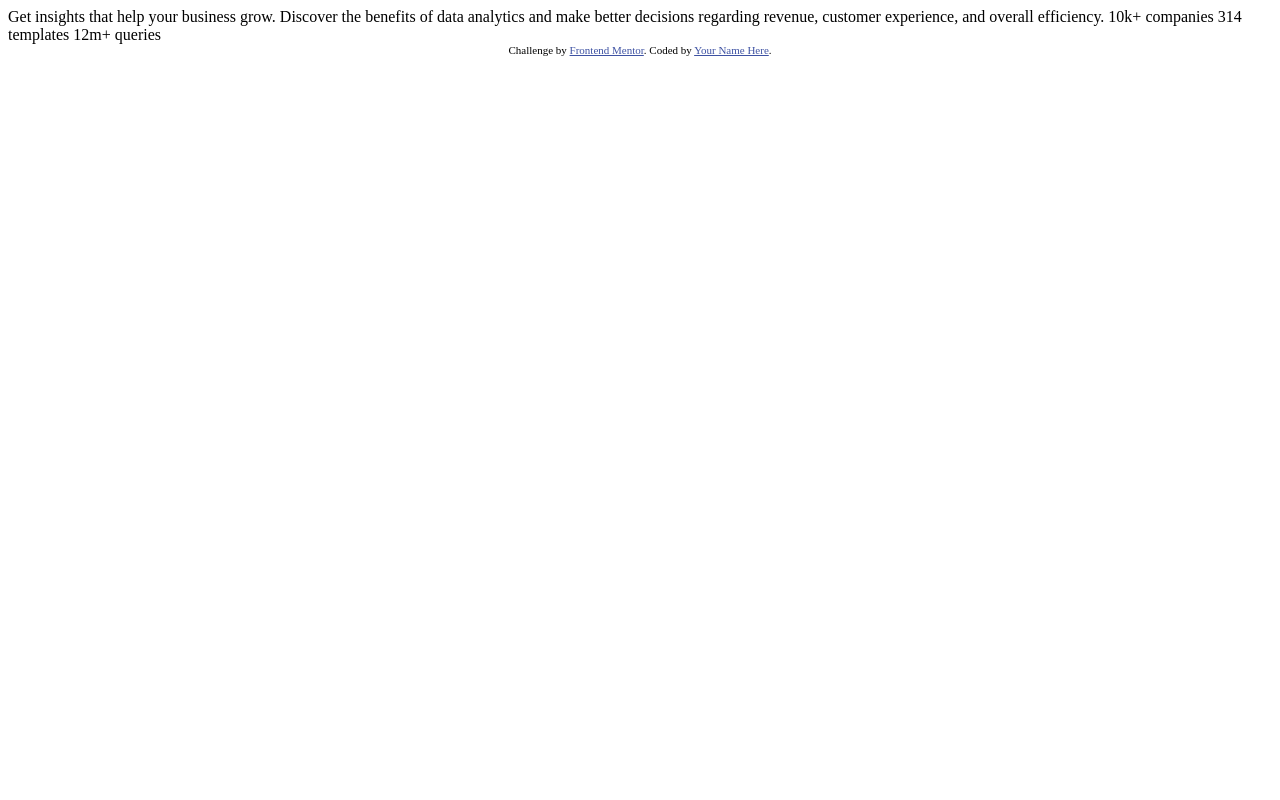
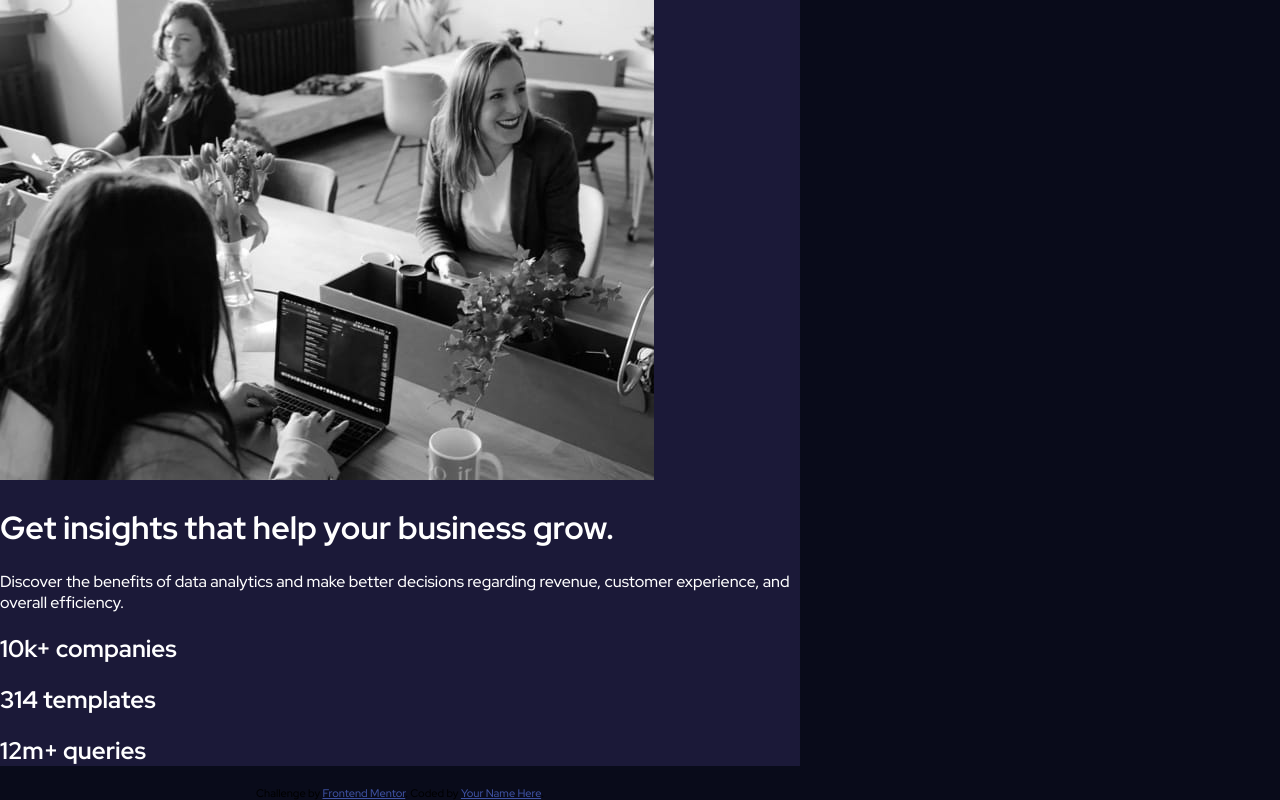
Before and after one commit to jabrayilzadeali/Stats-preview-card-component-by-frontendmentor, a plain HTML site: page index.html in a window 1280 px wide. Drawn offline with Linux system fonts and the light colour scheme.

Commit message:
index.html and style.css added
index.html
- finished html

css
- base css colors
- some style

```diff
--- a/index.html
+++ b/index.html
@@ -5,8 +5,18 @@
   <meta name="viewport" content="width=device-width, initial-scale=1.0"> <!-- displays site properly based on user's device -->
 
   <link rel="icon" type="image/png" sizes="32x32" href="./images/favicon-32x32.png">
+	<link rel="stylesheet" href="style/style.css">
+
+<link rel="preconnect" href="https://fonts.googleapis.com">
+<link rel="preconnect" href="https://fonts.gstatic.com" crossorigin>
+<link href="https://fonts.googleapis.com/css2?family=Inter:wght@400;700&family=Overpass:wght@400;700&family=Red+Hat+Display:wght@500;700;900&display=swap" rel="stylesheet">
+<link rel="preconnect" href="https://fonts.googleapis.com">
+<link rel="preconnect" href="https://fonts.gstatic.com" crossorigin>
+<link href="https://fonts.googleapis.com/css2?family=Inter:wght@400;700&family=Lexend+Deca&family=Overpass:wght@400;700&family=Red+Hat+Display:wght@500;700;900&display=swap" rel="stylesheet">
 
   <title>Frontend Mentor | Stats preview card component</title>
+
+
 
   <!-- Feel free to remove these styles or customise in your own stylesheet 👍 -->
   <style>
@@ -16,14 +26,23 @@
 </head>
 <body>
 
-  Get insights that help your business grow.
+	<main>
+		<img src="/images/image-header-mobile.jpg" alt="image">
+		<h1>Get <span class="insights">insights</span> that help your business grow.</h1>
 
-  Discover the benefits of data analytics and make better decisions regarding revenue, customer
-  experience, and overall efficiency.
+		<p>
+			Discover the benefits of data analytics and
+			make better decisions regarding revenue,
+			customer experience,
+			and overall efficiency.
+		</p>
 
-  10k+ companies
-  314 templates
-  12m+ queries
+		<div class="score">
+			<h2>10k+ <span>companies</span></h2>
+			<h2>314 <span>templates</span></h2>
+			<h2>12m+ <span>queries</span></h2>
+		</div>
+	</main>
 
   <div class="attribution">
     Challenge by <a href="https://www.frontendmentor.io?ref=challenge" target="_blank">Frontend Mentor</a>.
--- /dev/null
+++ b/style/style.css
@@ -0,0 +1,27 @@
+:root {
+
+	--Very-dark-blue: hsl(233, 47%, 7%);
+	--Dark-desaturated-blue: hsl(244, 38%, 16%);
+	--Soft-violet: hsl(277, 64%, 61%);
+
+
+	--White: hsl(0, 0%, 100%);
+	--Slightly-transparent-white: hsla(0, 0%, 100%, 0.75);
+	--Slightly-transparent-white: hsla(0, 0%, 100%, 0.6);
+}
+body {
+	font-family: 'Inter', sans-serif;
+	font-family: 'Lexend Deca', sans-serif;
+	font-family: 'Overpass', sans-serif;
+	font-family: 'Red Hat Display', sans-serif;
+
+	background-color: var(--Very-dark-blue);
+
+	width: 100vh;
+	margin: 0;
+}
+
+main {
+	background-color: var(--Dark-desaturated-blue);
+	color: var(--White);
+}
```
